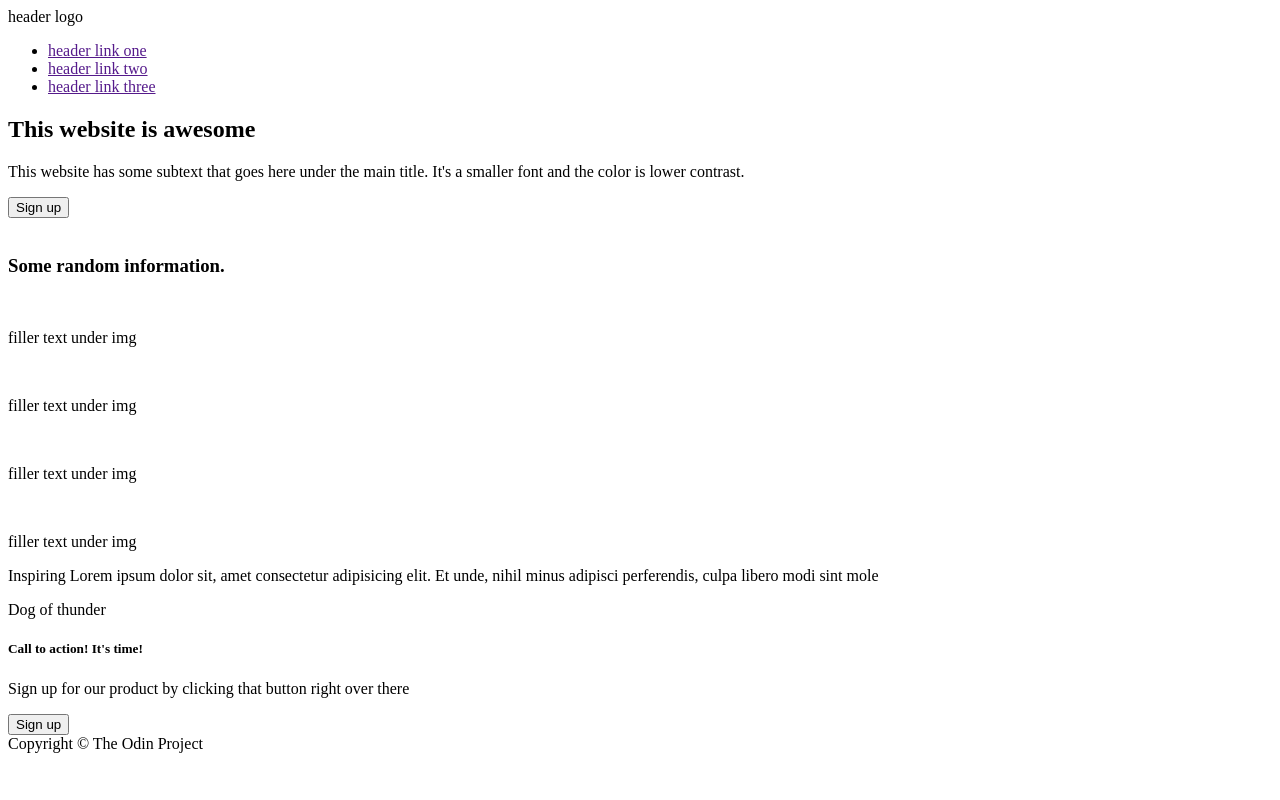
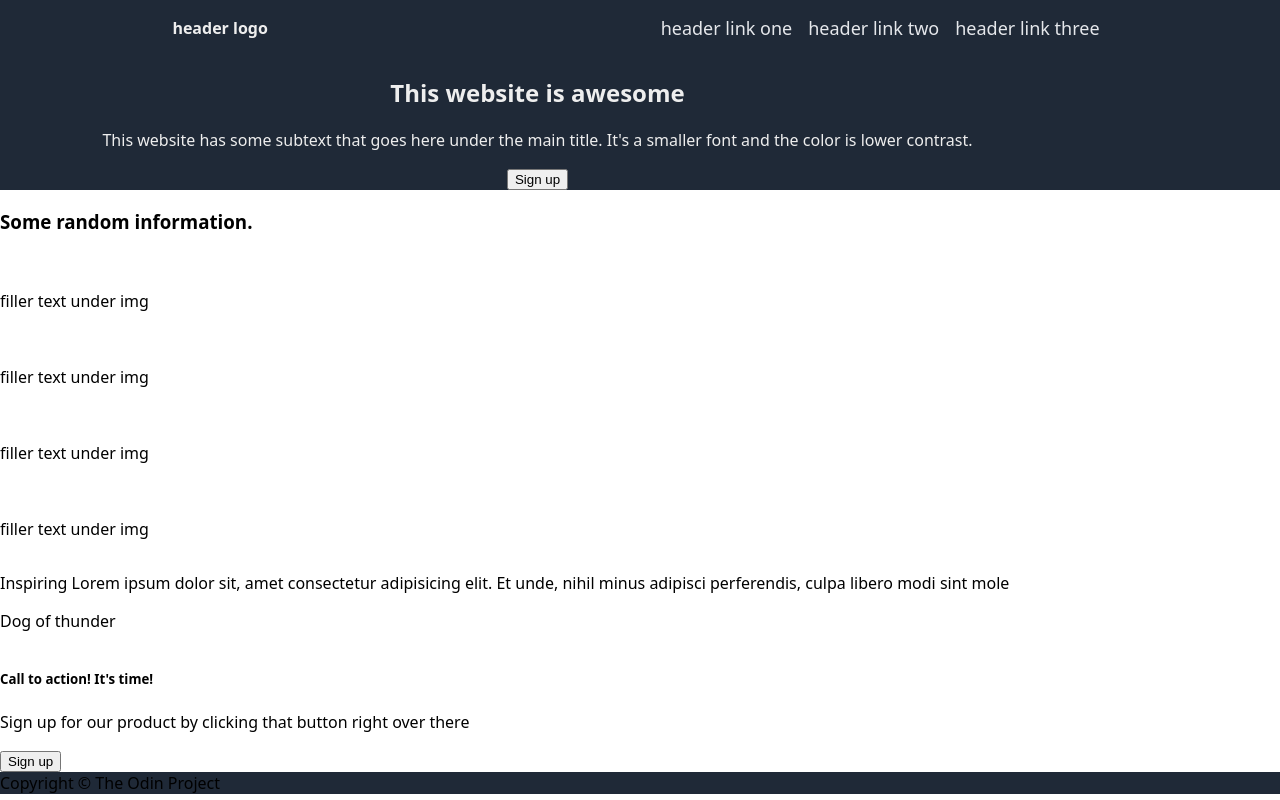
Before and after one commit to TacoWithaTwist/landing-page, a plain HTML site: page index.html in a window 1280 px wide. Drawn offline with Linux system fonts and the light colour scheme.

Commit message:
added css and link; started layout with flexbox

```diff
--- a/index.html
+++ b/index.html
@@ -3,7 +3,8 @@
 <head>
     <meta charset="UTF-8">
     <meta name="viewport" content="width=device-width, initial-scale=1.0">
-    <title>Document</title>
+    <title>Landing Page</title>
+    <link rel="stylesheet" href="style.css">
 </head>
 <body>
     <header>
--- /dev/null
+++ b/style.css
@@ -0,0 +1,40 @@
+body {
+    max-height: 100vh;
+    display: flex;
+    flex-direction: column;
+    font-family: system-ui, -apple-system, BlinkMacSystemFont, 'Segoe UI', Roboto, Oxygen, Ubuntu, Cantarell, 'Open Sans', 'Helvetica Neue', sans-serif;
+    margin: 0;
+    padding: 0;
+}
+header,footer{
+    background-color: #1F2937;
+}
+header{
+    color: #eee;
+    display: flex;
+    text-align: center;
+    flex-direction: column;
+    justify-content: center;
+    align-items: center;
+}
+.top-header,.bottom-header{
+    width: 100%;
+    display: flex;
+    justify-content: space-around;
+    align-items: center;
+}
+.top-header ul{
+    display: flex;
+    list-style: none;
+
+}
+.header-logo{
+    font: 28px #F9FAF8 ;
+    font-weight: bolder;
+}
+a {
+    text-decoration: none;
+    color: #E5E7EB;
+    font-size: 18px;
+    margin: 8px;
+}
```
